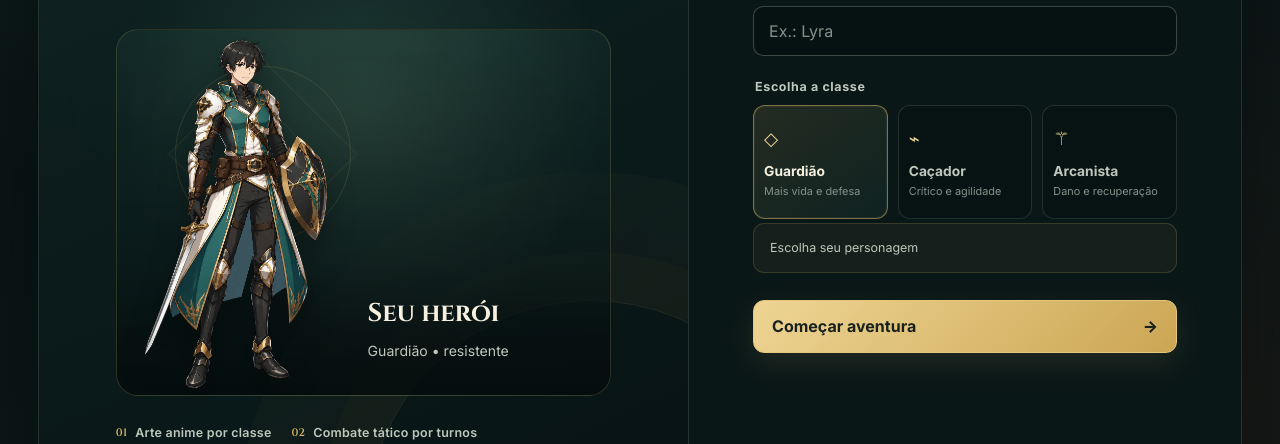
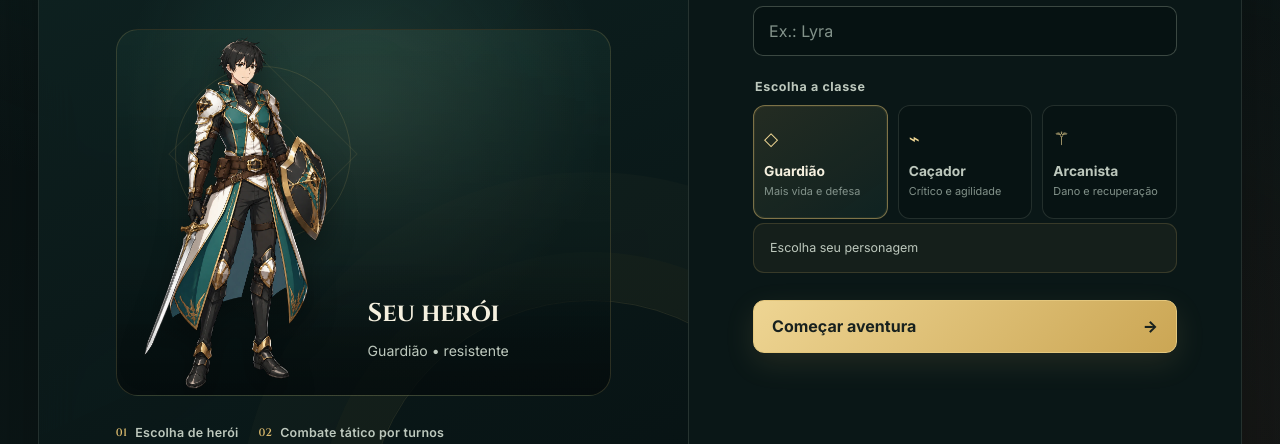
Before and after one commit to elizianeandreia/RPG-SIMULADOR, a plain HTML site: page index.html in a window 1280 px wide. Shown: the part 356-800 px from the top of the page. Drawn offline with Linux system fonts and the light colour scheme.

Commit message:
Update index.html

```diff
--- a/index.html
+++ b/index.html
@@ -59,7 +59,7 @@
           </div>
 
           <ul class="feature-list" aria-label="Recursos da aventura">
-            <li><span>01</span> Arte anime por classe</li>
+            <li><span>01</span> Escolha de herói</li>
             <li><span>02</span> Combate tático por turnos</li>
             <li><span>03</span> Progresso salvo no navegador</li>
           </ul>
```
